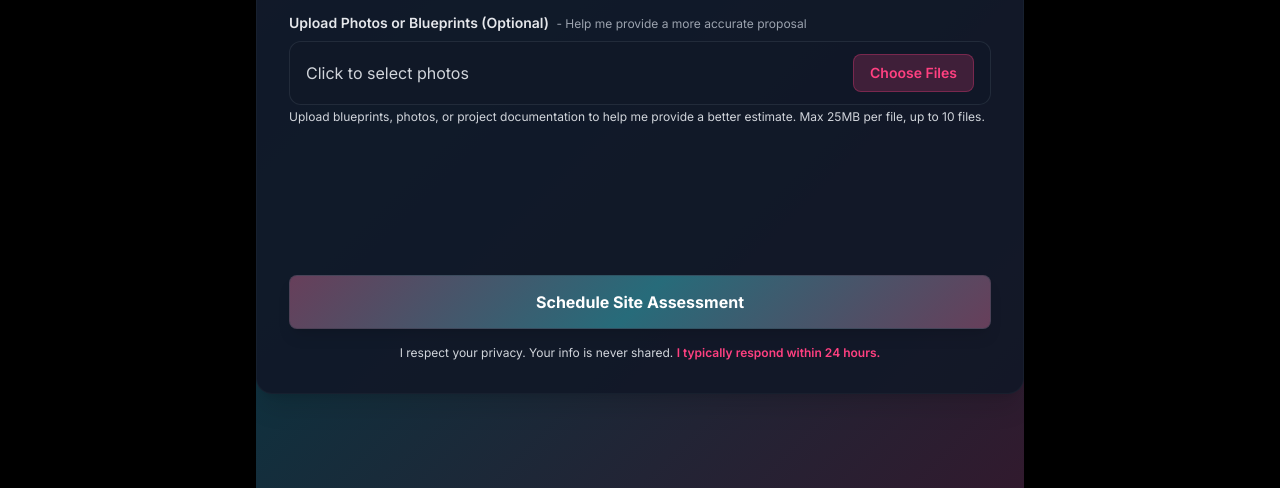
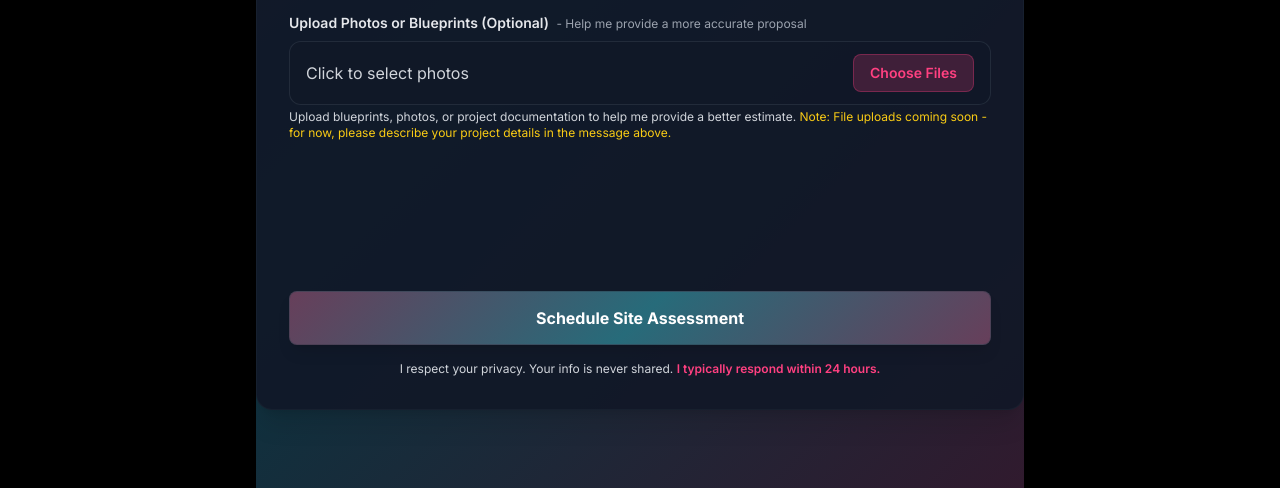
Before and after one commit to Mainstream-Tinting/mt-test, a website: page commercial.html in a window 1280 px wide. Shown: the part 4252-4740 px from the top of the page. Drawn offline with nearby package versions, Linux system fonts and the light colour scheme.

Commit message:
Update commercial.html

```diff
--- a/commercial.html
+++ b/commercial.html
@@ -1444,7 +1444,7 @@
                                     />
                                 </div>
                                 <p id="photo-help" class="mt-1 text-xs text-gray-300">
-                                    Upload blueprints, photos, or project documentation to help me provide a better estimate. Max 25MB per file, up to 10 files.
+                                    Upload blueprints, photos, or project documentation to help me provide a better estimate. <span class="text-yellow-400">Note: File uploads coming soon - for now, please describe your project details in the message above.</span>
                                 </p>
                                 <div x-show="fileError" x-cloak class="mb-2 text-xs text-red-400" role="alert">
                                     <div class="flex items-start gap-2 rounded bg-red-900/20 border border-red-700/30 px-3 py-2">
```
